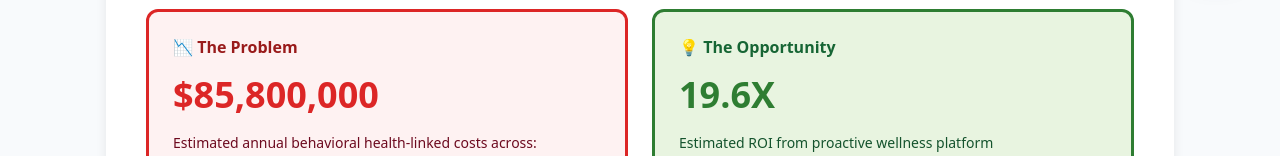
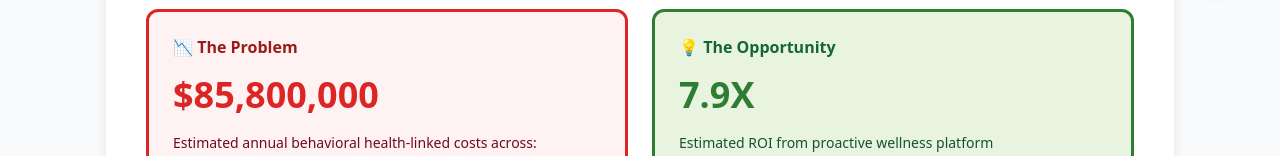
Before and after one commit to scottrsmith-bu/lapd-roi-calculator, a React (Vite) app: page / in a window 1280 px wide. Shown: the part 796-952 px from the top of the page. Built offline with nearby package versions, Linux system fonts and the light colour scheme.

Commit message:
Update App.jsx

```diff
--- a/src/App.jsx
+++ b/src/App.jsx
@@ -141,6 +141,12 @@ const LAPDDashboard = () => {
     const currentOfficers = currentOrg.officers;
     const orgScaleFactor = currentOfficers / lapdData.officers;
 
+    // COVERAGE: Investment determines how many officers you actually reach
+    // At ~$200/seat average, investment buys seats → seats / officers = coverage
+    const avgCostPerSeat = 200;
+    const seatsAfforded = Math.round(investmentLevel / avgCostPerSeat);
+    const coverage = Math.min(1.0, seatsAfforded / currentOfficers);
+
     const rawPtsdAffected = Math.round(currentOfficers * (ptsdPrevalence / 100));
     const rawDepressionAffected = Math.round(currentOfficers * (depressionPrevalence / 100));
     const rawAnxietyAffected = Math.round(currentOfficers * (anxietyPrevalence / 100));
@@ -148,20 +154,25 @@ const LAPDDashboard = () => {
     const rawTotalAffected = rawPtsdAffected + rawDepressionAffected + rawAnxietyAffected + rawSudAffected;
     const uniqueAffected = Math.round(rawTotalAffected * (1 - comorbidityOverlap / 100));
 
+    // 1. RETENTION - scale by coverage
     const orgAttrition = Math.round(lapdData.attrition2024 * orgScaleFactor);
     const behavioralDrivenSeparations = Math.round(orgAttrition * (behavioralAttritionShare / 100));
     const retentionBaseCost = behavioralDrivenSeparations * lapdData.replacementCost;
-    const separationsPrevented = Math.round(behavioralDrivenSeparations * (retentionImprovementTarget / 100));
+    const maxSeparationsPrevented = Math.round(behavioralDrivenSeparations * (retentionImprovementTarget / 100));
+    const separationsPrevented = Math.round(maxSeparationsPrevented * coverage);
     const retentionSavings = separationsPrevented * lapdData.replacementCost;
 
+    // 2. MISCONDUCT - scale by coverage
     const orgAnnualSettlements = Math.round(lapdData.annualSettlements * orgScaleFactor);
     const behavioralLinkedMisconduct = Math.round(orgAnnualSettlements * (misconductBehavioralLink / 100));
-    const misconductSavings = Math.round(behavioralLinkedMisconduct * (misconductReductionTarget / 100));
-
+    const misconductSavings = Math.round(behavioralLinkedMisconduct * (misconductReductionTarget / 100) * coverage);
+
+    // 3. WORKERS' COMP - scale by coverage
     const orgWcBudget = Math.round(lapdData.annualWcBudget * orgScaleFactor);
     const mentalHealthWcCosts = Math.round(orgWcBudget * (wcMentalHealthShare / 100));
-    const wcSavings = Math.round(mentalHealthWcCosts * (wcClaimReductionTarget / 100));
-
+    const wcSavings = Math.round(mentalHealthWcCosts * (wcClaimReductionTarget / 100) * coverage);
+
+    // TOTALS
     const totalAnnualProblemCost = retentionBaseCost + behavioralLinkedMisconduct + mentalHealthWcCosts;
     const totalPotentialSavings = retentionSavings + misconductSavings + wcSavings;
     const netSavings = totalPotentialSavings - investmentLevel;
@@ -172,6 +183,7 @@ const LAPDDashboard = () => {
 
     return {
       currentOfficers, orgName: currentOrg.name, orgType: currentOrg.type, orgScaleFactor,
+      coverage, seatsAfforded,
       rawTotalAffected, uniqueAffected, comorbidityReduction: rawTotalAffected - uniqueAffected,
       orgAttrition, behavioralDrivenSeparations, retentionBaseCost, separationsPrevented, retentionSavings,
       orgAnnualSettlements, behavioralLinkedMisconduct, misconductSavings,
@@ -755,7 +767,7 @@ const LAPDDashboard = () => {
               <div style={{ background: 'white', border: `3px solid ${calculations.netSavings >= 0 ? T.color.green : T.color.red}`, borderRadius: 12, padding: '24px 32px', textAlign: 'center', marginBottom: 24 }}>
                 <div style={{fontSize: 18, fontWeight: 600, color: T.color.slate600, marginBottom: 8}}>Estimated Annual Net Savings for {calculations.orgName}</div>
                 <div style={{fontSize: 56, fontWeight: 900, color: calculations.netSavings >= 0 ? T.color.green : T.color.red, marginBottom: 8}}>{fmt(calculations.netSavings)}</div>
-                <div style={{fontSize: 16, color: T.color.slate600}}>ROI: <strong style={{color: calculations.netSavings >= 0 ? T.color.green : T.color.red}}>{roiDisplay(calculations.roi)}</strong> • Savings: {fmt(calculations.totalPotentialSavings)} • Investment: {fmt(calculations.investmentLevel)}</div>
+                <div style={{fontSize: 16, color: T.color.slate600}}>ROI: <strong style={{color: calculations.netSavings >= 0 ? T.color.green : T.color.red}}>{roiDisplay(calculations.roi)}</strong> • Savings: {fmt(calculations.totalPotentialSavings)} • Investment: {fmt(calculations.investmentLevel)} • Coverage: <strong>{(calculations.coverage * 100).toFixed(0)}%</strong> ({calculations.seatsAfforded.toLocaleString()} seats)</div>
               </div>
               <div style={{background: 'white', borderRadius: 12, padding: 20, marginBottom: 20}}>
                 <label style={{display: 'block', fontSize: 16, fontWeight: 700, color: T.color.ink, marginBottom: 12}}>Annual Investment: {fmt(investmentLevel)}</label>
```
